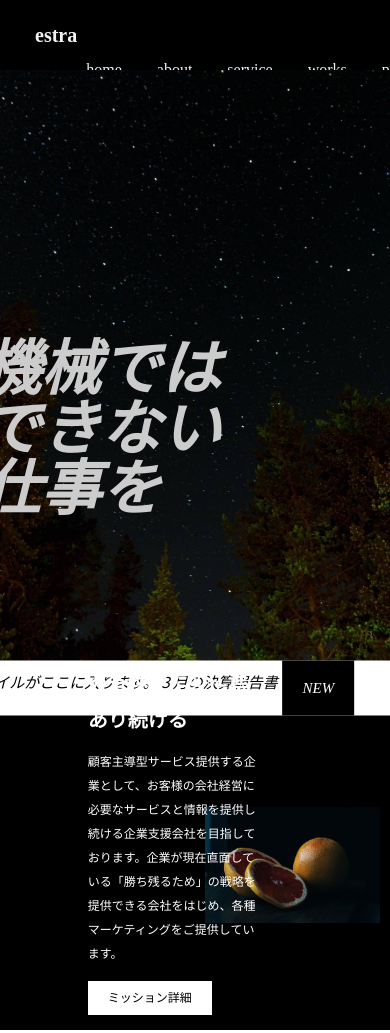
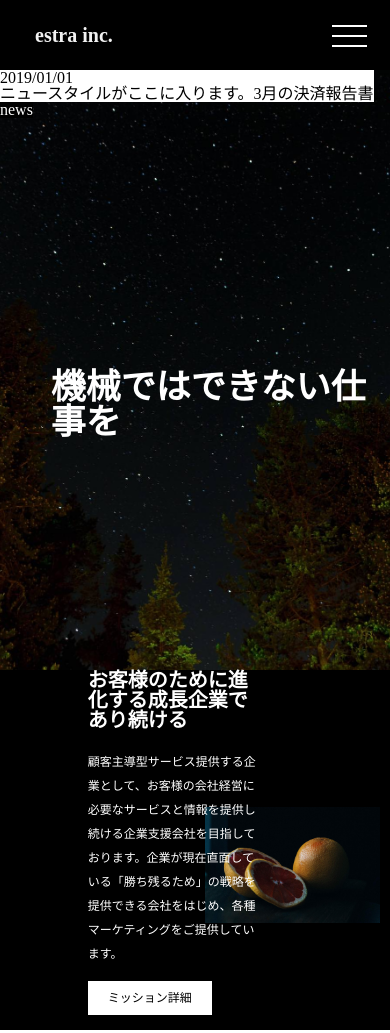
Before and after one commit to Arashi2000/lp-practice, a plain HTML site: page lp.html in a window 390 px wide. Shown: the top 1033 px of the page. Drawn offline with Linux system fonts and the light colour scheme.

Commit message:
lp
新しく更新しました。eyecatchで苦戦中

```diff
--- a/lp.css
+++ b/lp.css
@@ -147,42 +147,35 @@ a {
   position: relative;
 }
 
-#eyecatch p {
+.eyecatch-wrap p {
+  color: #fff;
+  font-size: 35px;
+  font-weight: bold;
   position: absolute;
-  top: 60%;
-  left: 30%;
-  transform: translate(-50%, -50%);
-  font-size: 60px;
-  font-style: italic;
-  font-weight: bold;
-  color: #ccc;
-  line-height: 1;
+  top: 50%;
+  left: 13%;
 }
 
-#sub-eyecatch p{
+#news-wrap {
   position: absolute;
-  padding: 0 150px 25px 0;
-  top: 81.5%;
-  left: 50%;
-  width: 400px;
-  transform: translate(-50%, -50%);
+
   background-color: #fff;
-  font-size: 15px;
-  font-style: italic;
-  color: #000;
 }
 
-#sub-eyecatch2 p {
-  position: absolute;
-  right: 0;
-  padding: 20px 20px;
-  top: 81.5%;
-  right: 0;
-  transform: translate(-50%, -50%);
+#left-content {
+  display: inline-block;
+  background-color: #fff;
+}
+
+
+#date {
+  background-color: #fff;
+}
+
+#news-box {
+  display: inline-block;
+  color: #fff;
   background-color: #000;
-  font-size: 15px;
-  font-style: italic;
-  color: #fff;
 }
 
 /*mission*/
@@ -529,3 +522,42 @@ position: relative;
   font-size: 12px;
   text-align: center;
 }
+
+@media screen and (max-width:768px) {
+  #hamburger {
+    width: 40px;
+    height: 40px;
+    position: absolute;
+    cursor: pointer;
+    z-index: 100;
+    top: 15px;
+    right: 20px;
+    transition: 0.4s;
+  }
+
+  #hamburger span {
+    position: absolute;
+    left: 2px;
+    display: block;
+    width: 35px;
+    height: 2px;
+    background-color: #fff;
+    transition: 0.8s;
+  }
+
+  #hamburger span:nth-of-type(1) {
+    top: 10px; /* ハンバーガーメニューの1本目の棒 */
+  }
+
+  #hamburger span:nth-of-type(2) {
+    top: 20px; /* ハンバーガーメニューの2本目の棒 */
+  }
+
+  #hamburger span:nth-of-type(3) {
+    top: 30px; /* ハンバーガーメニューの3本目の棒 */
+  }
+
+  .header-nav {
+    display: none; /* デスクトップのナビを消す */
+  }
+}
--- a/lp.html
+++ b/lp.html
@@ -22,21 +22,29 @@
      </ul>
    </nav>
  </div>
+ <div id="hamburger">
+  <span></span>
+  <span></span>
+  <span></span>
+</div>
 </header>
 
 <main>
   <div id="eyecatch">
+    <div class="eyecatch-wrap">
     <p>機械ではできない仕事を</p>
+   </div>
+    <div id=“news-wrap”>
+      <div id="left-content">
+        <p id="date">2019/01/01</p>
+        <p>ニュースタイルがここに入ります。3月の決済報告書</p>
+      </div>
+      <div id="news-box">news</div>
+    </div>
   </div>
-  <div id="sub-eyecatch">
-    <p>2019/01/01
-      <br>
-      ニュースタイルがここに入ります。３月の決算報告書
-    </p>
-  </div>
-  <div id="sub-eyecatch2">
-    <p>NEW</p>
-  </div>
+
+
+
 
   <div id="mission">
     <div class="mission-wrap">
```
